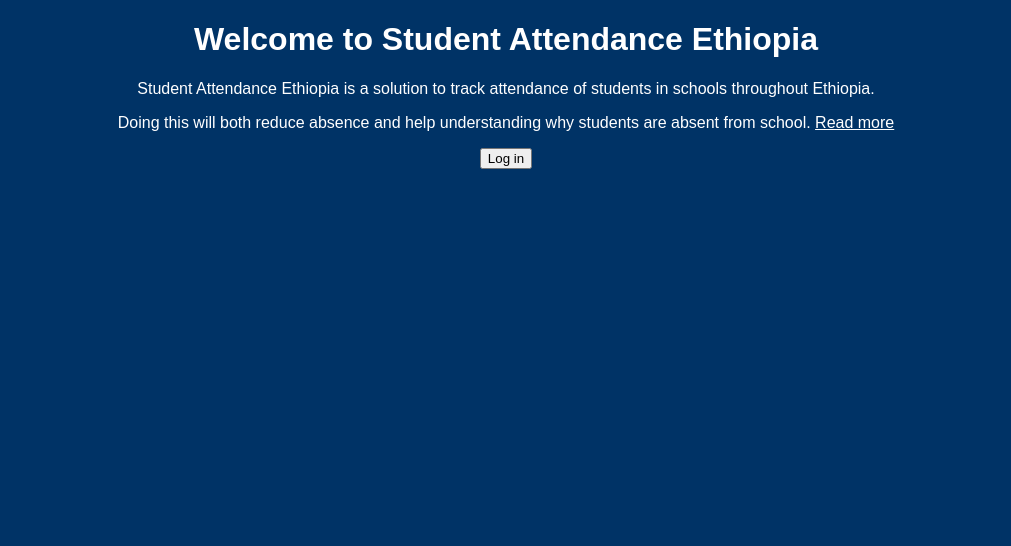
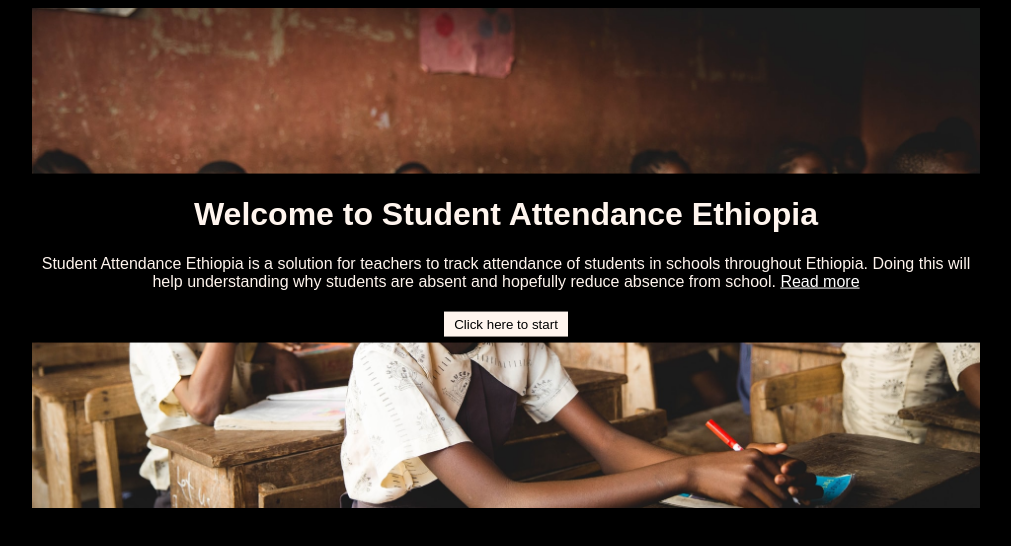
Before and after one commit to vetlelg/innovation-camp-website, a plain HTML site: page index.html in a window 1280 px wide. Shown: the whole page, without its empty margins (134-1145 px from the left). Drawn offline with Linux system fonts and the light colour scheme.

Commit message:
Changed styling of the entire website and added an image on the front page

```diff
--- a/index.html
+++ b/index.html
@@ -3,25 +3,26 @@
   <head>
     <meta charset="UTF-8">
     <title>Student Attendance Ethiopia</title>
-    <link rel="stylesheet" href="stylesheet.css">
+    <link rel="stylesheet" href="styles/stylesheet.css">
   </head>
 
   <body>
-    <header>
-      <h1>Welcome to Student Attendance Ethiopia</h1>
+    <header class="front-page-header">
+      <div class="introduction">
+        <h1>Welcome to Student Attendance Ethiopia</h1>
+        <p>Student Attendance Ethiopia is a solution for teachers to track attendance of students in schools throughout Ethiopia.
+          Doing this will help understanding why students are absent and hopefully reduce absence from school. <a href="about.html">Read more</a></p>
+
+        <form action="login.html">
+          <button type="submit">Click here to start</button>
+        </form>
+
+      </div>
     </header>
 
-    <main>
-      <p>
-        Student Attendance Ethiopia is a solution to track attendance of students in schools throughout Ethiopia.
-      </p>
-      <p>
-        Doing this will both reduce absence and help understanding why students are absent from school. <a href="about.html">Read more</a>
-      </p>
-      <form action="login.html">
-        <button type="submit">Log in</button>
-      </form>
-    </main>
+    <div>
+
+    </div>
 
   </body>
 </html>
--- /dev/null
+++ b/styles/stylesheet.css
@@ -0,0 +1,40 @@
+
+body {
+  font-family: Arial, Helvetica, sans-serif;
+  background-color: black;
+  color: seashell;
+  text-align: center;
+}
+
+a {
+  color: white;
+}
+
+table {
+  margin: auto;
+}
+
+.front-page-header {
+  background-image: url("../images/classroom.jpg");
+  background-size: cover;
+  height: 500px;
+  width: 75%;
+  position: relative;
+  margin: auto;
+}
+
+.introduction {
+  top: 50%;
+  position: relative;
+  transform: translateY(-50%);
+  background-color: black;
+  padding: 1px;
+}
+
+button {
+  border: none;
+  background-color: seashell;
+  color: black;
+  padding: 5px 10px;
+  margin: 5px;
+}
--- a/stylesheet.css
+++ /dev/null
@@ -1,15 +0,0 @@
-
-body {
-  font-family: Arial, Helvetica, sans-serif;
-  background-color: #003366;
-  color: white;
-  text-align: center;
-}
-
-a {
-  color: white;
-}
-
-table {
-  margin: auto;
-}
```
Also changed, not shown: about.html (+1 -1 lines), attendance.html (+1 -1 lines), class.html (+2 -2 lines), login.html (+2 -2 lines), school.html (+2 -2 lines), images/classroom.jpg (added), images/classroomold.jpg (added).
